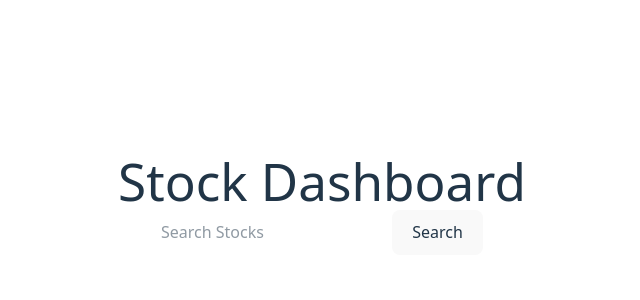
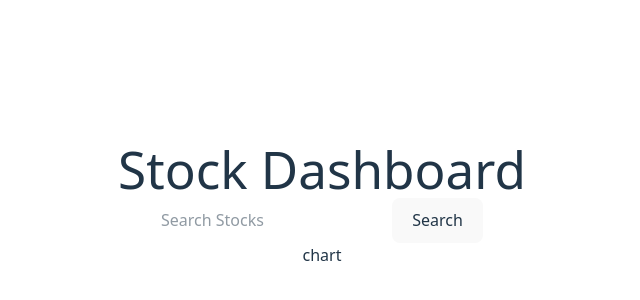
Before and after one commit to Rarora18/Stock-Dashboard, a React (Vite) app in the folder Stock_Dashboard/: page / in a window 1280 px wide. Shown: the part 196-496 px from the top of the page, without its empty margins (318-958 px from the left). Built offline with nearby package versions, Linux system fonts and the light colour scheme.

Commit message:
initialized price and chart functions

```diff
--- a/Stock_Dashboard/src/App.jsx
+++ b/Stock_Dashboard/src/App.jsx
@@ -3,12 +3,14 @@ import reactLogo from './assets/react.svg'
 import viteLogo from '/vite.svg'
 import './App.css'
 import Dashboard from './components/Dashboard'
-
+import Chart from './components/chart'
 function App() {
   return (
     <div>
       <h1 className=''>Stock Dashboard</h1>
       <Dashboard />
+      <Chart />
+
     </div>
   )
 }
--- /dev/null
+++ b/Stock_Dashboard/src/components/chart.jsx
@@ -0,0 +1,20 @@
+
+import React from 'react'
+
+const priceT = () => {
+
+    return (
+        <div>
+
+
+        </div>
+    )
+}
+const chart = () => {
+  return (
+    <div>chart</div>
+  )
+}
+
+
+export default chart
```
